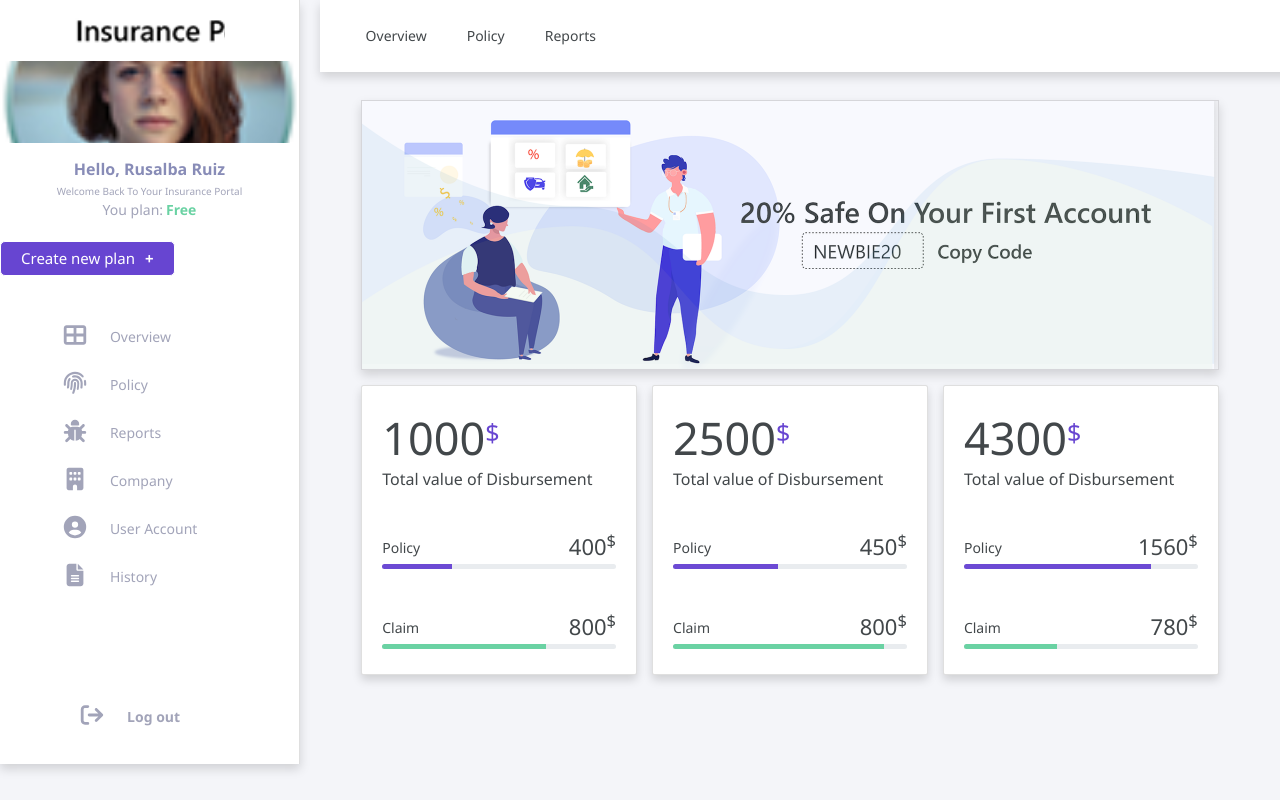
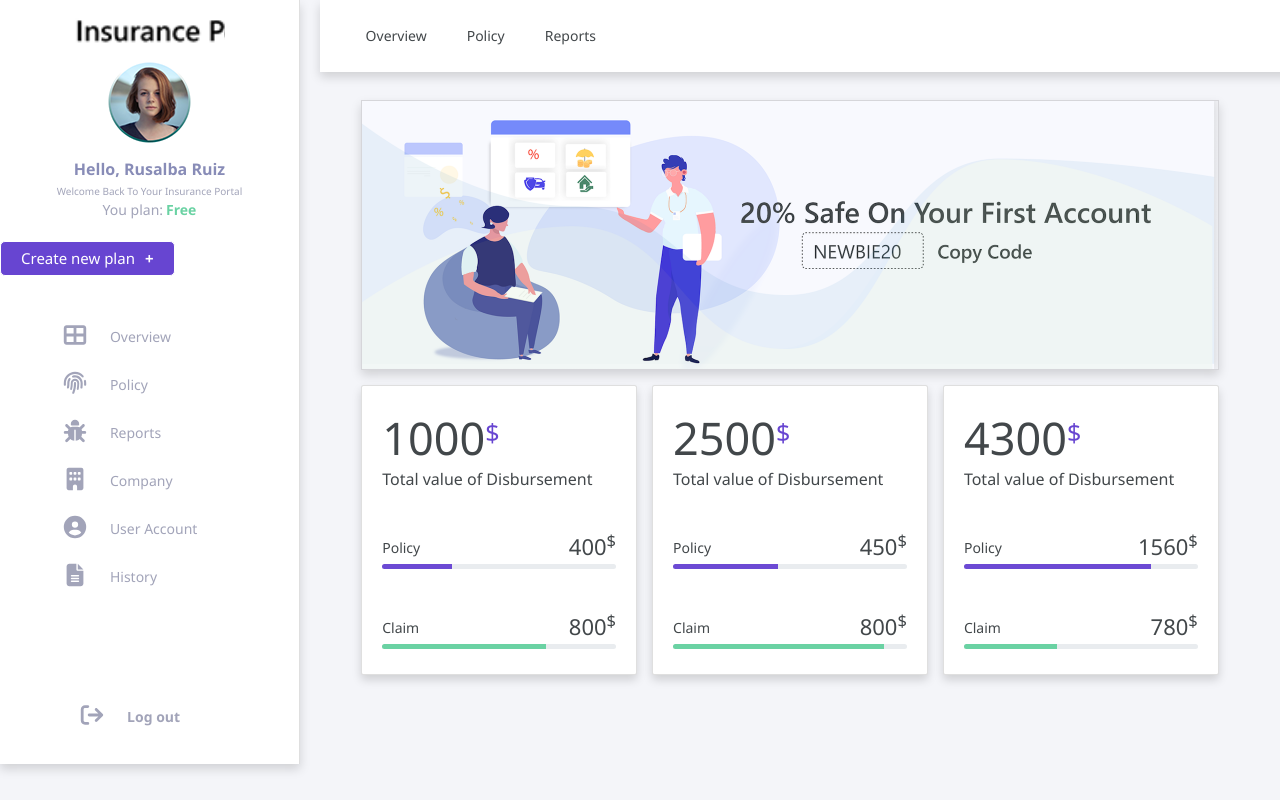
Before and after one commit to ValiaKu/gatsby-valia, a Gatsby site: page / in a window 1280 px wide. Built offline with nearby package versions, Linux system fonts and the light colour scheme; Gatsby itself is replaced by a stand-in of ours.

Commit message:
Update sidebar.js
Fix alignment of image in sidebar

```diff
--- a/src/components/sidebar.js
+++ b/src/components/sidebar.js
@@ -25,11 +25,14 @@ const Sidebar = ({ siteTitle }) => (
     />
 
     <section class="user-box">
-      <StaticImage
-        src="../images/girl.png"
-        alt="User avatar"
-        style={{ marginBottom: `1.45rem` }}
-      />
+      <div style={{ margin: `0 auto` }}>
+        <StaticImage
+          src="../images/girl.png"
+          alt="User avatar"
+          class="avatar-img"
+          style={{ marginBottom: `1.45rem` }}
+        />
+      </div>
       <span class="greeting-text">Hello, Rusalba Ruiz</span>
       <span class="welcome-text">Welcome back to your insurance portal</span>
 
```
